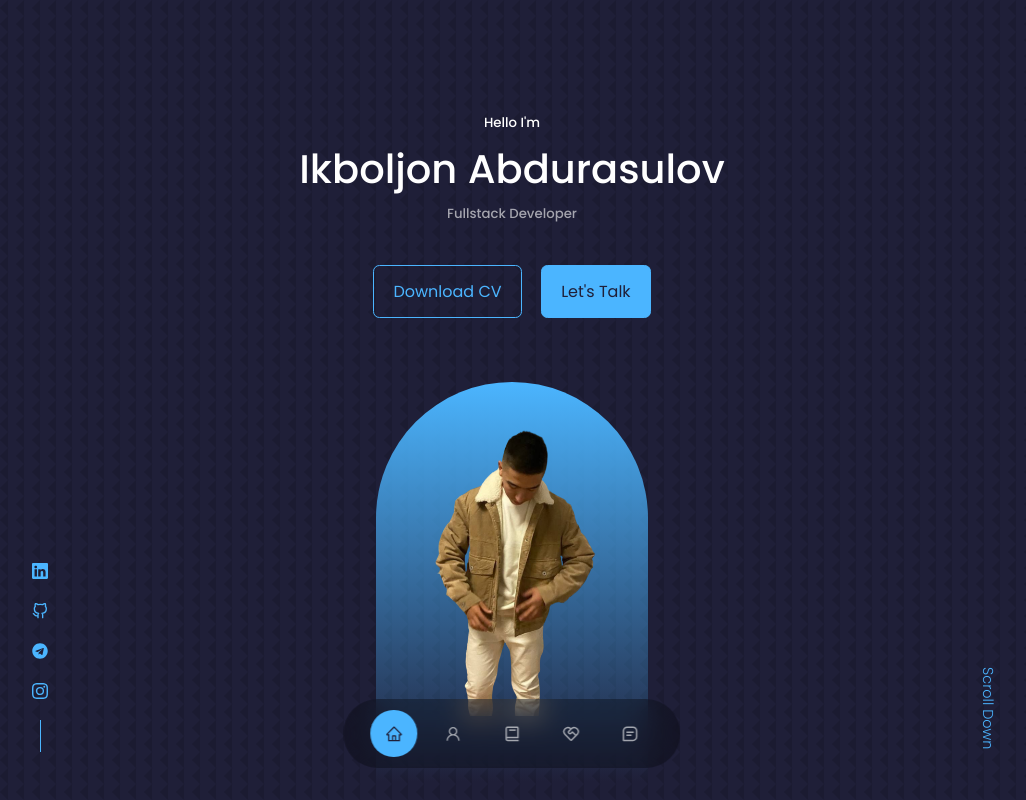
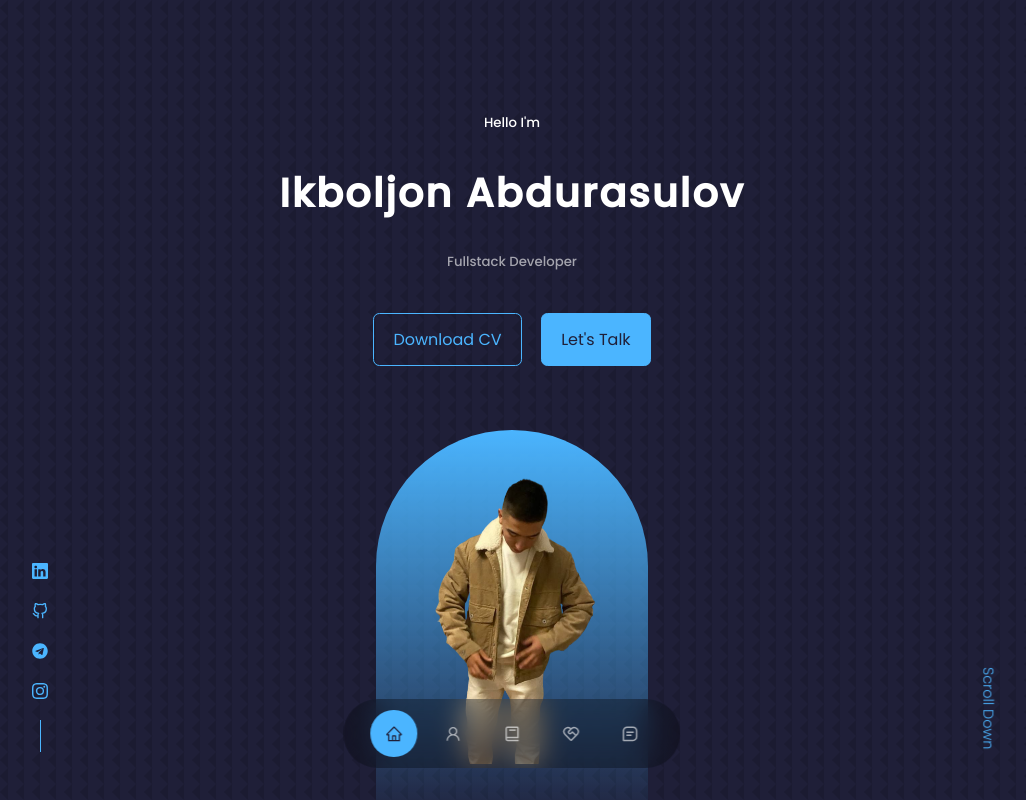
Before and after one commit to IkboljonMe/myportfolio, a React (Create React App) app: page / in a window 1280 px wide. Shown: the top 800 px of the page, without its empty margins (128-1154 px from the left). Built offline with nearby package versions, Linux system fonts and the light colour scheme.

Commit message:
name animation is added

```diff
--- a/src/components/header/Header.css
+++ b/src/components/header/Header.css
@@ -62,6 +62,116 @@ header {
   font-weight: 300;
   font-size: 0.9rem;
 }
+.drop-main {
+  display: flex;
+  font-size: 2.5rem;
+  font-weight: bold;
+  letter-spacing: 2px;
+  margin: 1.5rem;
+  justify-content: center;
+}
+.nI {
+  opacity: 0;
+  animation: drop 0.4s linear forwards;
+}
+.nK {
+  opacity: 0;
+  animation: drop 0.4s linear forwards 0.2s;
+}
+.nB {
+  opacity: 0;
+  animation: drop 0.4s linear forwards 0.4s;
+}
+.nO1 {
+  opacity: 0;
+  animation: drop 0.4s linear forwards 0.6s;
+}
+.nL {
+  opacity: 0;
+  animation: drop 0.4s linear forwards 0.8s;
+}
+.nJ {
+  opacity: 0;
+  animation: drop 0.4s linear forwards 1s;
+}
+.nO2 {
+  opacity: 0;
+  animation: drop 0.4s linear forwards 1.2s;
+}
+.nN {
+  opacity: 0;
+  animation: drop 0.4s linear forwards 1.4s;
+}
+.probel {
+  opacity: 0;
+  animation: drop 0.4s linear forwards 1.6s;
+}
+.sA1 {
+  opacity: 0;
+  animation: drop 0.4s linear forwards 1.8s;
+}
+.sB {
+  opacity: 0;
+  animation: drop 0.4s linear forwards 2s;
+}
+.sD {
+  opacity: 0;
+  animation: drop 0.4s linear forwards 2.2s;
+}
+.sU1 {
+  opacity: 0;
+  animation: drop 0.4s linear forwards 2.4s;
+}
+.sR {
+  opacity: 0;
+  animation: drop 0.4s linear forwards 2.6s;
+}
+.sA2 {
+  opacity: 0;
+  animation: drop 0.4s linear forwards 2.8s;
+}
+.sS {
+  opacity: 0;
+  animation: drop 0.4s linear forwards 3s;
+}
+.sU2 {
+  opacity: 0;
+  animation: drop 0.4s linear forwards 3.2s;
+}
+.sL {
+  opacity: 0;
+  animation: drop 0.4s linear forwards 3.4s;
+}
+.sO {
+  opacity: 0;
+  animation: drop 0.4s linear forwards 3.6s;
+}
+.sV {
+  opacity: 0;
+  animation: drop 0.4s linear forwards 3.8s;
+}
+@keyframes drop {
+  0% {
+    transform: translateY(-200px);
+    opacity: 0;
+  }
+  50% {
+    transform: translateY(0px);
+    opacity: 1;
+  }
+  65% {
+    transform: translateY(-17px);
+    opacity: 1;
+  }
+  75% {
+    transform: translateY(-22px);
+    opacity: 1;
+  }
+  100% {
+    transform: translateY(0px);
+    opacity: 1;
+  }
+}
 
 /*================= MEDIA QUERIES (MEDIUM DEVICES) ================*/
 @media screen and (max-width: 1024px) {
--- a/src/components/header/Header.jsx
+++ b/src/components/header/Header.jsx
@@ -9,7 +9,28 @@ const Header = () => {
     <header>
       <div className="container header__container">
         <h5>Hello I'm</h5>
-        <h1>Ikboljon Abdurasulov</h1>
+        <div class="drop-main">
+          <div class="nI">I</div>
+          <div class="nK">k</div>
+          <div class="nB">b</div>
+          <div class="nO1">o</div>
+          <div class="nL">l</div>
+          <div class="nJ">j</div>
+          <div class="nO2">o</div>
+          <div class="nN">n</div>
+          <div class="probel">&nbsp; </div>
+          <div class="sA1">A</div>
+          <div class="sB">b</div>
+          <div class="sD">d</div>
+          <div class="sU1">u</div>
+          <div class="sR">r</div>
+          <div class="sA2">a</div>
+          <div class="sS">s</div>
+          <div class="sU2">u</div>
+          <div class="sL">l</div>
+          <div class="sO">o</div>
+          <div class="sV">v</div>
+        </div>
         <h5 className="text-light">Fullstack Developer</h5>
         <CTA />
         <HeaderSocials />
```
